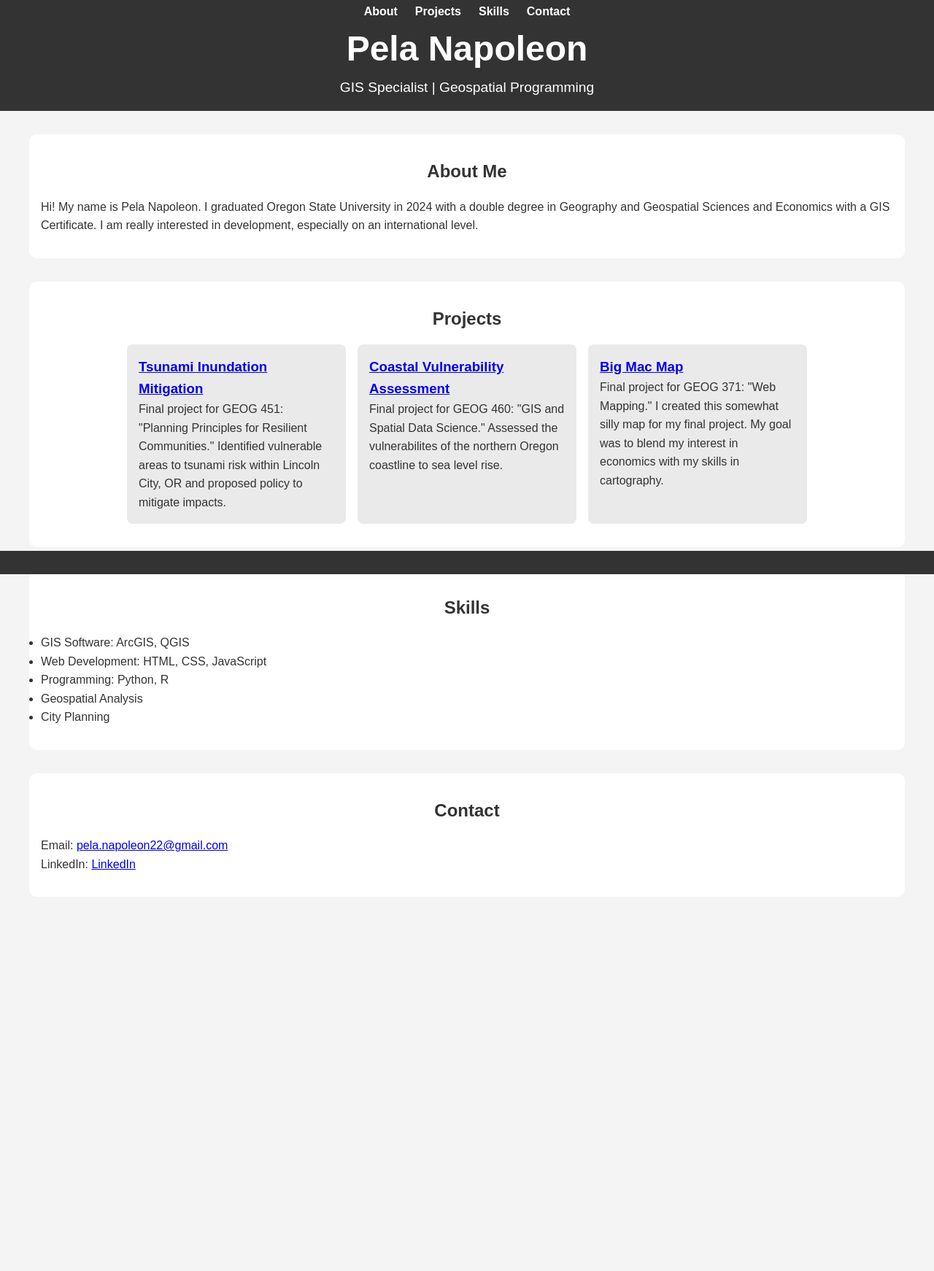
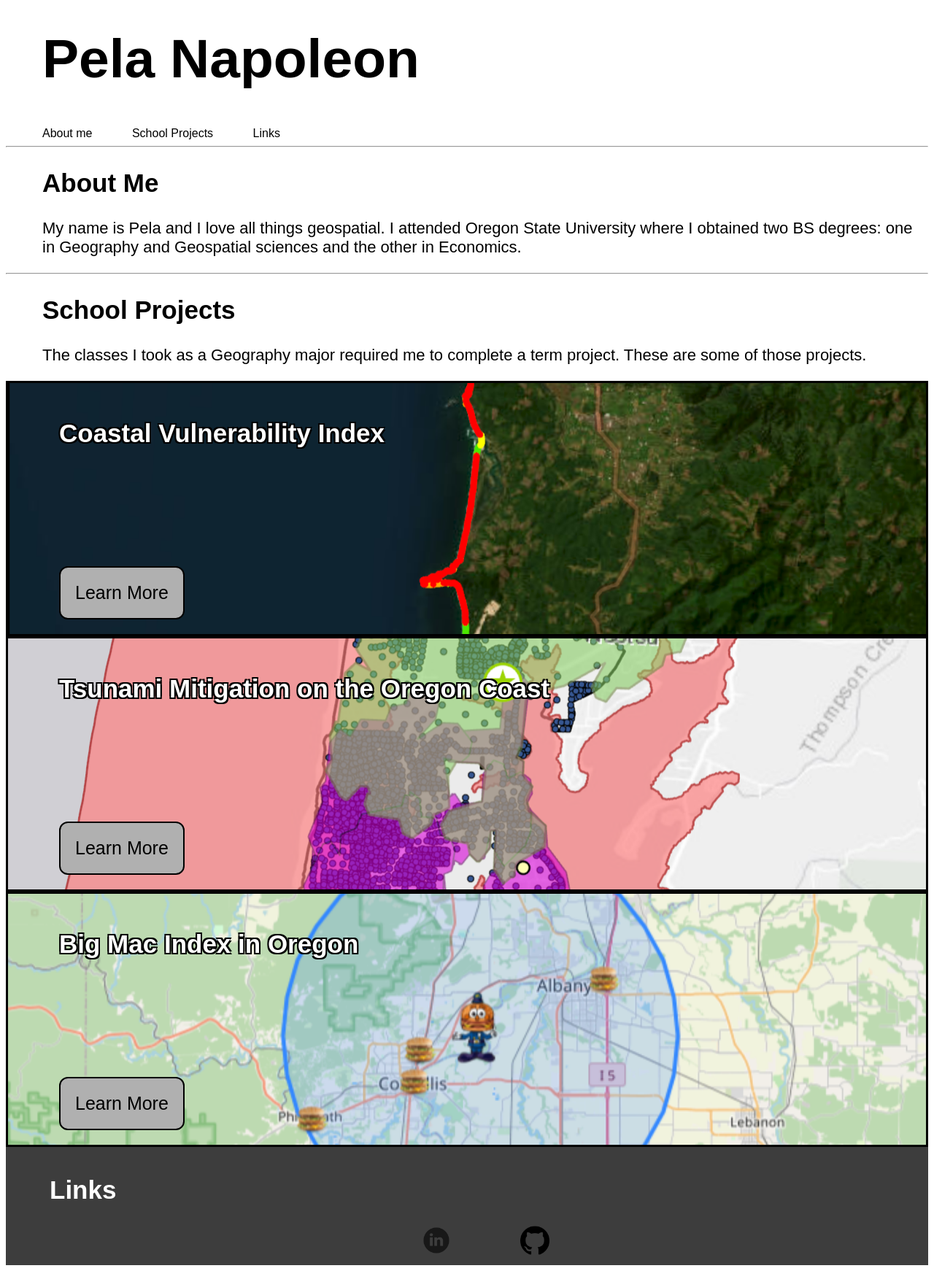
Before and after one commit to pelaaaa/gis_portfolio, a plain HTML site: page index.html in a window 1280 px wide. Shown: the part 13-1755 px from the top of the page at 73% size. Before the commit the page ends 1274 px from the top, so only its background shows below. Drawn offline with Linux system fonts and the light colour scheme; a web font is replaced by a local one.

Commit message:
Added files

```diff
--- a/css.css
+++ /dev/null
@@ -1,132 +0,0 @@
-* {
-    margin: 0;
-    padding: 0;
-    box-sizing: border-box;
-}
-
-body {
-    font-family: Arial, sans-serif;
-    line-height: 1.6;
-    background-color: #f4f4f4;
-    color: #333;
-}
-
-header {
-    background-color: #333;
-    color: #fff;
-    padding: 1rem 0;
-    text-align: center;
-}
-
-nav ul {
-    list-style: none;
-    display: flex;
-    justify-content: center;
-    gap: 1.5rem;
-}
-
-nav a {
-    color: #fff;
-    text-decoration: none;
-    font-weight: bold;
-}
-
-.intro h1 {
-    font-size: 3rem;
-}
-
-.intro p {
-    font-size: 1.2rem;
-}
-
-.section {
-    padding: 2rem 1rem;
-    margin: 2rem 0;
-    background-color: #fff;
-    border-radius: 10px;
-    max-width: 1200px;
-    margin-left: auto;
-    margin-right: auto;
-}
-
-h2 {
-    text-align: center;
-    margin-bottom: 1rem;
-}
-
-img {
-    max-width: 100%;
-    height: auto;
-    display: block;
-    margin: 0 auto;
-}
-
-.project-list {
-    display: flex;
-    flex-wrap: wrap;
-    gap: 1rem;
-    justify-content: center;
-}
-
-.project {
-    background-color: #eaeaea;
-    padding: 1rem;
-    border-radius: 8px;
-    max-width: 300px;
-}
-
-.project img{
-    max-width: 10%;
-    height: auto;
-    border-radius: 8px;
-    display: block;
-    margin: 0 auto;
-}
-
-footer {
-    background-color: #333;
-    color: #fff;
-    text-align: center;
-    padding: 1rem 0;
-    position: fixed;
-    width: 100%;
-    bottom: 0;
-}
-
-html {
-    scroll-behavior: smooth;
-}
-
-.map-explanation {
-    display: flex;
-    gap: 2rem;
-    flex-wrap: wrap;
-    justify-content: space-between;
-}
-
-.map-container, .map-description {
-    flex: 1;
-    min-width: 300px;
-}
-
-.map-container {
-    display: flex;
-    justify-content: center;
-    align-items: center;
-}
-
-.map-image {
-    max-width: 100%;
-    height: auto;
-    border-radius: 8px;
-}
-
-.map-description {
-    display: flex;
-    flex-direction: column;
-    justify-content: center;
-}
-
-.map-description h3 {
-    margin-bottom: 1rem;
-}
--- a/index.html
+++ b/index.html
@@ -1,76 +1,50 @@
 <!DOCTYPE html>
-<html lang="en">
+<html lang='en-US'>
 <head>
-    <meta charset="UTF-8">
-    <meta name="viewport" content="width=device-width, initial-scale=1.0">
-    <meta http-equiv="X-UA-Compatible" content="ie=edge">
-    <title>Pela Napoleon | Portfolio</title>
-    <link rel="stylesheet" href="css.css">
+	<meta charset='UTF-8'>
+	<meta name="viewport" content="width=device-width, initial-scale=1">
+	<title>Pela Napoleon | GIS Portfolio</title>
+	<link rel='stylesheet' href='style.css'>
 </head>
 <body>
-    <header>
+	<h1>Pela Napoleon</h1>
 	<nav>
-            <ul>
-                <li><a href="#about">About</a></li>
-                <li><a href="#projects">Projects</a></li>
-                <li><a href="#skills">Skills</a></li>
-                <li><a href="#contact">Contact</a></li>
-            </ul>
+		<div class='navbar'>
+			<a href='#aboutme'>About me</a>
+			<a href='#schoolprojects'>School Projects</a>
+			<a href='#links'>Links</a>
+		</div>
 	</nav>
-        <div class="intro">
-            <h1>Pela Napoleon</h1>
-            <p>GIS Specialist | Geospatial Programming</p>
+	<hr>
+	<h2 id='aboutme'>About Me</h2>
+		<p>My name is Pela and I love all things geospatial. I attended Oregon State University where I obtained two BS degrees: one in Geography and Geospatial sciences and the other in Economics.</p>
+	<hr>
+	<h2 id='schoolprojects'>School Projects</h2>
+		<p>The classes I took as a Geography major required me to complete a term project. These are some of those projects.</p>
+	<div class='projects-container'>
+		<div class='project-slide' style='background-image:url(imgs/clip_fullMap.png)'>
+			<h2>Coastal Vulnerability Index</h2>
+			<a href='cvi.html' class='project-button'>Learn More</a>
 		</div>
-    </header>
-
-    <section id="about" class="section">
-        <h2>About Me</h2>
-        <p>Hi! My name is Pela Napoleon.
-		I graduated Oregon State University in 2024 with a double degree in Geography and Geospatial Sciences
-		 and Economics with a GIS Certificate. I am really interested in development, especially on an international
-		  level.</p>
-    </section>
-
-    <section id="projects" class="section">
-        <h2>Projects</h2>
-        <div class="project-list">
-            <div class="project">
-                <h3><a href="project1.html">Tsunami Inundation Mitigation</a></h3>
-                <p>Final project for GEOG 451: "Planning Principles for Resilient Communities."
-				 Identified vulnerable areas to tsunami risk within Lincoln City, OR and
-				 proposed policy to mitigate impacts.</p>
+		<div class='project-slide' style='background-image:url(imgs/clip_critfaccover.png)'>
+			<h2>Tsunami Mitigation on the Oregon Coast</h2>
+			<a href='tsunami.html' class='project-button'>Learn More</a>
 		</div>
-            <div class="project">
-                <h3><a href="project2.html">Coastal Vulnerability Assessment</a></h3>
-                <p>Final project for GEOG 460: "GIS and Spatial Data Science."
-				Assessed the vulnerabilites of the northern Oregon coastline to sea level rise.</p>
+		<div class='project-slide' style='background-image:url(imgs/clip_bigMacMap.png)'>
+			<h2>Big Mac Index in Oregon</h2>
+			<a href='bigmac.html' class='project-button'>Learn More</a>
 		</div>
-            <div class="project">
-				<h3><a href="https://pelaaaa.github.io/BigMacMap/">Big Mac Map</a></h3>
-				<p>Final project for GEOG 371: "Web Mapping."
-				I created this somewhat silly map for my final project. My goal was to
-				blend my interest in economics with my skills in cartography.</p>
 	</div>
-    </section>
-
-    <section id="skills" class="section">
-        <h2>Skills</h2>
-        <ul>
-            <li>GIS Software: ArcGIS, QGIS</li>
-            <li>Web Development: HTML, CSS, JavaScript</li>
-			<li>Programming: Python, R</li>
-            <li>Geospatial Analysis</li>
-            <li>City Planning</li>
-        </ul>
-    </section>
-
-    <section id="contact" class="section">
-        <h2>Contact</h2>
-        <p>Email: <a href="mailto:pela.napoleon22@gmail.com">pela.napoleon22@gmail.com</a></p>
-        <p>LinkedIn: <a href="www.linkedin.com/in/napela-napoleon" target="_blank">LinkedIn</a></p>
-    </section>
-
-    <footer>
+	<footer id='links'>
+		<h2>Links</h2>
+		<div class='footer-icons'>
+			<a href='www.linkedin.com/in/napela-napoleon'>
+				<img src='imgs/icons/linkedin-icon.png' alt='LinkedIn'>
+			</a>
+			<a href='https://github.com/pelaaaa'>
+				<img src='imgs/icons/github-icon.png' alt='Github'>
+			</a>
+		</div>
 	</footer>
 </body>
 </html>
--- /dev/null
+++ b/style.css
@@ -0,0 +1,151 @@
+@import url('https://fonts.googleapis.com/css2?family=Asap+Condensed:ital,wght@0,200;0,300;0,400;0,500;0,600;0,700;0,800;0,900;1,200;1,300;1,400;1,500;1,600;1,700;1,800;1,900&display=swap');
+html{
+	font-family:'Asap Condensed', sans-serif;
+	font-weight:400;
+}
+
+h1{
+	font-size:75px;
+	margin-left:50px;
+}
+
+h2{
+	font-size:35px;
+	margin-left:50px;
+}
+
+a{
+	text-decoration:none;
+	color:black;
+	margin-left:50px;
+}
+
+p{
+	margin-left:50px;
+	font-size:22px;
+}
+
+footer{
+	background-size:cover;
+	background-color:#3d3d3d;
+	position:relative;
+	color:white;
+	left:0;
+	bottom:0;
+	color:white;
+	padding:10px;
+}
+
+.navbar{
+	justify-content:center;
+	gap:1em;
+}
+
+.project-container{
+	display:flex;
+	flex-wrap:wrap;
+	justify-content:space-between;
+	max-width:100%;
+}
+
+.project-slide{
+	background-size:cover;
+	background-repeat:no-repeat;
+	background-position:center;
+	box-sizing:border-box;
+	width:100%;
+	height:350px;
+	border:3px solid black;
+	position:relative;
+    display:flex;
+    flex-direction:column;
+    justify-content:space-between;
+    padding:20px;
+}
+
+.project-slide h2{
+	position:top-left;
+	color:white;
+	text-shadow:
+		-2px -2px 0 #000,
+		2px -2px 0 #000,
+		-2px 2px 0 #000,
+		2px 2px 0 #000;
+}
+
+.project-button {
+    background-color:#b0b0b0;
+    color: black;
+	font-size:25px;
+    padding:20px;
+    text-decoration:none;
+    align-self:start;
+    border:2px solid black;
+	border-radius:12px;
+}
+
+.project-button:hover{
+	background-color:#fff;
+}
+
+.footer-icons{
+	display:flex;
+	justify-content:center;
+	gap:45px;
+	margin-bottom:0;
+	color:white;
+}
+
+.footer-icons img{
+	width:40px;
+	height:auto;
+	transition:transform 0.3s ease;
+}
+
+.footer-icons img:hover{
+	transform: scale(1.3);
+}
+
+.footer-icons a{
+	display:inline-block;
+}
+
+.download-button{
+	color:black;
+	background-color:#c0c0c0;
+	padding:20px;
+	text-decoration:none;
+	align-self:start;
+	border:2px solid black;
+	border-radius:24px;
+}
+
+.download-button:hover{
+	background-color:#fff;
+}
+
+.button{
+	color:black;
+	background-color:#c0c0c0;
+	padding:20px;
+	text-decoration:none;
+	align-self:start;
+	border:2px solid black;
+	border-radius:24px;
+}
+
+.button:hover{
+	background-color:#fff;
+}
+
+.img-column{
+	float:left;
+	width:45%;
+	padding:40px;
+}
+
+.img-row::after{
+	content:"";
+	clear:both;
+	display:table;
+}
```
Also changed, not shown: bigmac.html (added, +25 -0 lines), cvi.html (added, +23 -0 lines), project1.html (deleted, +0 -49 lines), project2.html (deleted, +0 -49 lines), tsunami.html (added, +33 -0 lines), imgs/clip_bigMacMap.png (added), imgs/clip_critfaccover.png (added), imgs/clip_fullMap.png (added), imgs/icons/email-icon.png (added), imgs/icons/github-icon.png (added), imgs/icons/linkedin-icon.png (added), 1 other file. Lines whose indentation alone changed are shown as unchanged.
